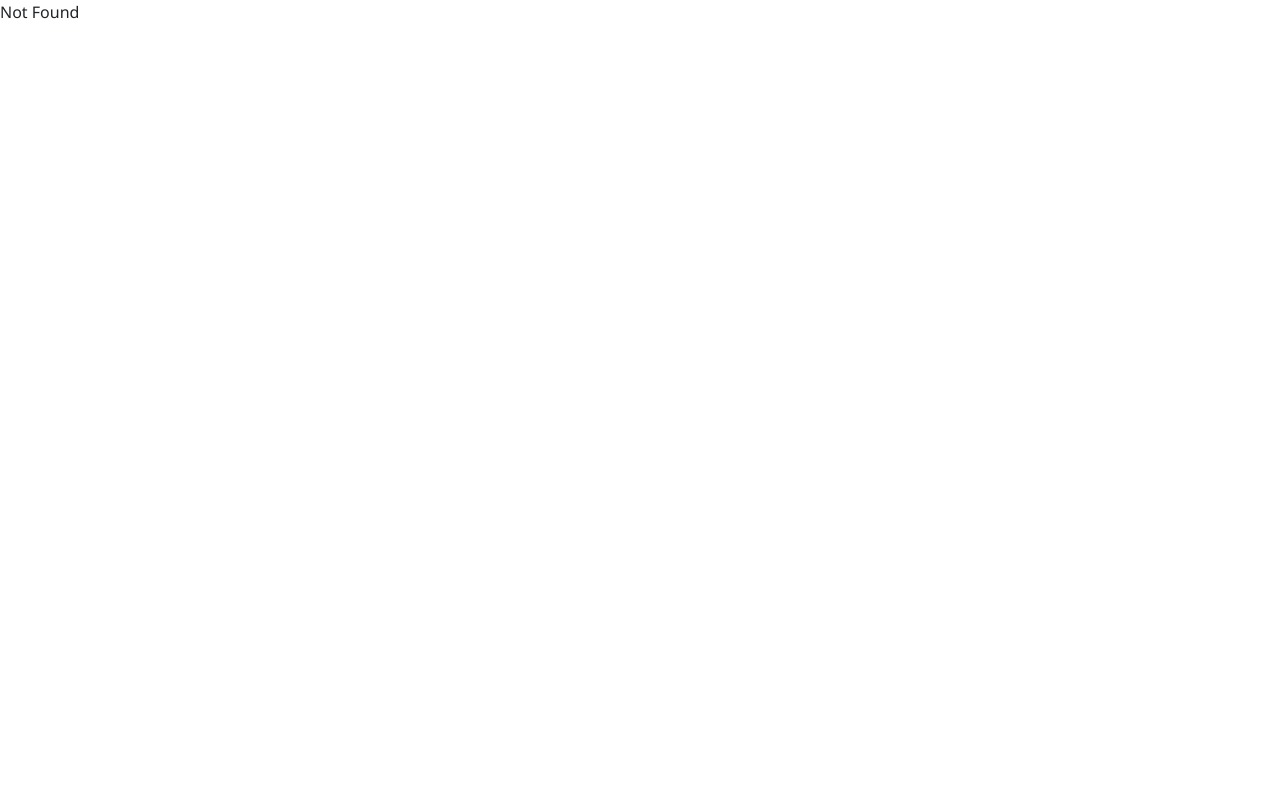
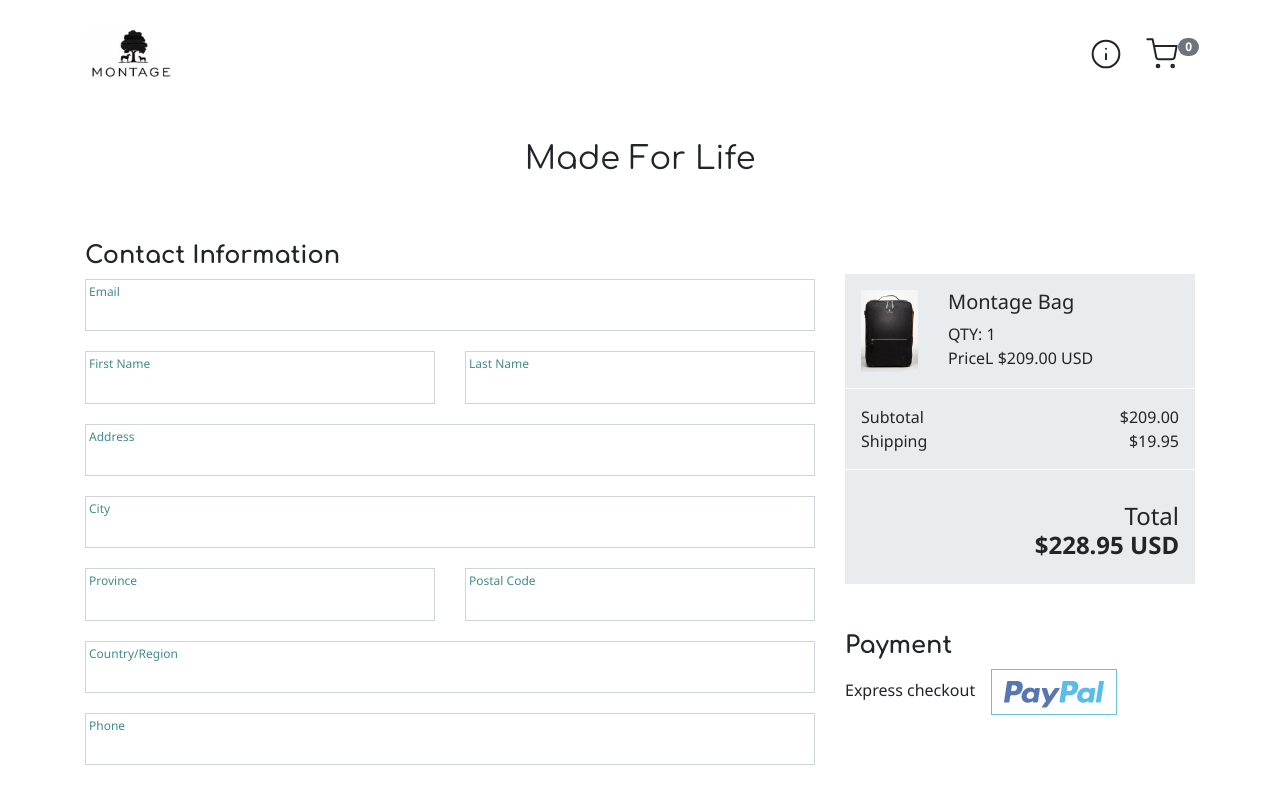
Before and after one commit to pikselan/react-ecommerce, a React (Create React App) app: page /cart in a window 1280 px wide. Shown: the top 800 px of the page. Built offline with nearby package versions, Linux system fonts and the light colour scheme.

Commit message:
design cart and form

```diff
--- a/src/App.js
+++ b/src/App.js
@@ -4,6 +4,7 @@ import { BrowserRouter as Router, Switch, Route } from "react-router-dom";
 import Landing from "./pages/Landing";
 import About from "./pages/About";
 import Item from "./pages/Item";
+import Cart from "./pages/Cart";
 import NotFound from "./pages/NotFound";
 
 import "./assets/js/index";
@@ -16,6 +17,7 @@ function App() {
         <Route exact path="/" component={Landing} />
         <Route path="/about" component={About} />
         <Route path="/item" component={Item} />
+        <Route path="/cart" component={Cart} />
         <Route component={NotFound} />
       </Switch>
     </Router>
--- /dev/null
+++ b/src/pages/Cart.js
@@ -0,0 +1,173 @@
+import React from "react";
+
+import Button from "../components/Button";
+import Header from "../components/Header";
+import Footer from "../components/Footer";
+
+import Paypal from "../assets/images/paypal.png";
+
+export default function Cart(props) {
+  const item = props.item;
+  if (item === 0) {
+    return (
+      <div className="container-fluid p-0">
+        <Header />
+        <div className="hero container-fluid p-0">
+          <h2 className="slogan text-center my-5">Made For Life</h2>
+          <div className="container text-center">
+            <h1>Please add item before checkout</h1>
+            <Button type="link" href="/item" className="btn-primary mt-3">
+              To Item
+            </Button>
+          </div>
+        </div>
+      </div>
+    );
+  }
+  return (
+    <div className="container-fluid p-0">
+      <Header />
+      <div className="hero container-fluid p-0">
+        <h2 className="slogan text-center my-5">Made For Life</h2>
+        <div className="container">
+          <div className="row">
+            <div className="form-checkout order-md-1 col-md-8">
+              <h2 className="mt-3 h4 font-weight-bold">Contact Information</h2>
+              <div className="row">
+                <div className="col-12">
+                  <div className="full-input">
+                    <label>Email</label>
+                    <input type="text" name="email" required />
+                  </div>
+                </div>
+                <div className="col-6">
+                  <div className="full-input">
+                    <label>First Name</label>
+                    <input type="text" name="firstName" required />
+                  </div>
+                </div>
+                <div className="col-6">
+                  <div className="full-input">
+                    <label>Last Name</label>
+                    <input type="text" name="lastName" required />
+                  </div>
+                </div>
+                <div className="col-12">
+                  <div className="full-input">
+                    <label>Address</label>
+                    <input type="text" name="address" required />
+                  </div>
+                </div>
+                <div className="col-12">
+                  <div className="full-input">
+                    <label>City</label>
+                    <input type="text" name="city" required />
+                  </div>
+                </div>
+                <div className="col-6">
+                  <div className="full-input">
+                    <label>Province</label>
+                    <input type="text" name="province" required />
+                  </div>
+                </div>
+                <div className="col-6">
+                  <div className="full-input">
+                    <label>Postal Code</label>
+                    <input type="text" name="postalCode" required />
+                  </div>
+                </div>
+                <div className="col-12">
+                  <div className="full-input">
+                    <label>Country/Region</label>
+                    <input type="text" name="country" required />
+                  </div>
+                </div>
+                <div className="col-12">
+                  <div className="full-input">
+                    <label>Phone</label>
+                    <input type="text" name="phone" required />
+                  </div>
+                </div>
+              </div>
+
+              <h2 className="mt-3 h4 font-weight-bold">Shipping Method</h2>
+              <div className="row">
+                <div className="col-12">
+                  <div className="form-check">
+                    <input
+                      className="form-check-input"
+                      type="radio"
+                      name="shippingMethod"
+                      id="dhlExpress"
+                      value="DHL Express"
+                      checked
+                    />
+                    <label className="form-check-label" htmlFor="dhlExpress">
+                      DHL Express ($19.95)
+                    </label>
+                  </div>
+                </div>
+              </div>
+            </div>
+
+            <div className="order-md-2 col-md-4 mt-5">
+              <div className=" bg-gray-200 p-3 mb-5">
+                <div className="row">
+                  <div className="col-3">
+                    <img
+                      src="/assets/images/item-black.jpg"
+                      alt=""
+                      width="100%"
+                    />
+                  </div>
+                  <div className="col-9">
+                    <span>
+                      <h5>Montage Bag</h5>
+                      <span className="font-weight-ligth">
+                        QTY: 1 <br />
+                        PriceL $209.00 USD
+                      </span>
+                    </span>
+                  </div>
+                </div>
+                <div className="row border-top border-bottom border-white py-3 my-3">
+                  <div className="col-6">
+                    <span className="font-weight-ligth">
+                      Subtotal <br />
+                      Shipping
+                    </span>
+                  </div>
+                  <div className="col-6 d-flex justify-content-end">
+                    <span className="font-weight-ligth text-right">
+                      $209.00
+                      <br />
+                      $19.95
+                    </span>
+                  </div>
+                </div>
+                <div className="row">
+                  <div className="col-12 d-flex justify-content-end">
+                    <span className="text-right h4 mt-3">
+                      Total
+                      <br />
+                      <b>$228.95 USD</b>
+                    </span>
+                  </div>
+                </div>
+              </div>
+
+              <h2 className="mt-3 h4 font-weight-bold">Payment</h2>
+              <p>
+                Express checkout
+                <Button className="btn-outline-info ml-3" isDisabled>
+                  <img src={Paypal} alt="" />
+                </Button>
+              </p>
+            </div>
+          </div>
+        </div>
+      </div>
+      <Footer />
+    </div>
+  );
+}
--- a/src/pages/Item.js
+++ b/src/pages/Item.js
@@ -52,6 +52,7 @@ export default function Item() {
                               type="number"
                               className="input-qty form-control input-sm mx-2"
                               value="0"
+                              onChange={() => null}
                             />
                             <Button className="btn-qty btn-dark btn-sm">
                               +
--- a/src/styles.scss
+++ b/src/styles.scss
@@ -158,3 +158,26 @@ h2 {
   border-radius: 0;
   width: 70px !important;
 }
+
+.form-checkout {
+  .full-input {
+    margin-bottom: 20px;
+    padding: 3px;
+    border: 1px solid #ced4da;
+    input,
+    select {
+      outline: none;
+      border: none;
+      display: block;
+      line-height: 1.3em;
+      font-size: 14pt;
+      width: 100%;
+    }
+    label {
+      display: block;
+      font-size: 12px;
+      color: $primary;
+      margin-bottom: 0;
+    }
+  }
+}
```
Also changed, not shown: src/assets/js/index.js (+14 -14 lines), src/assets/images/paypal.png (added).
